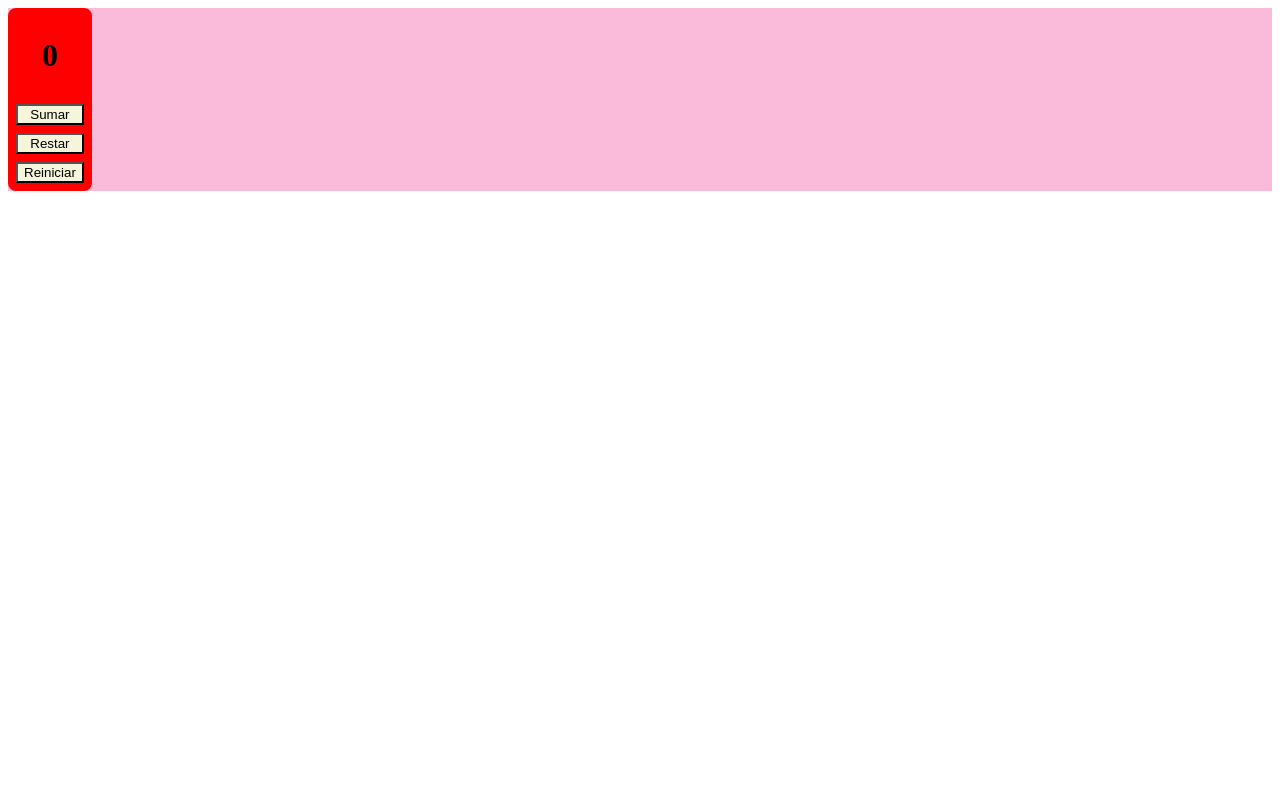
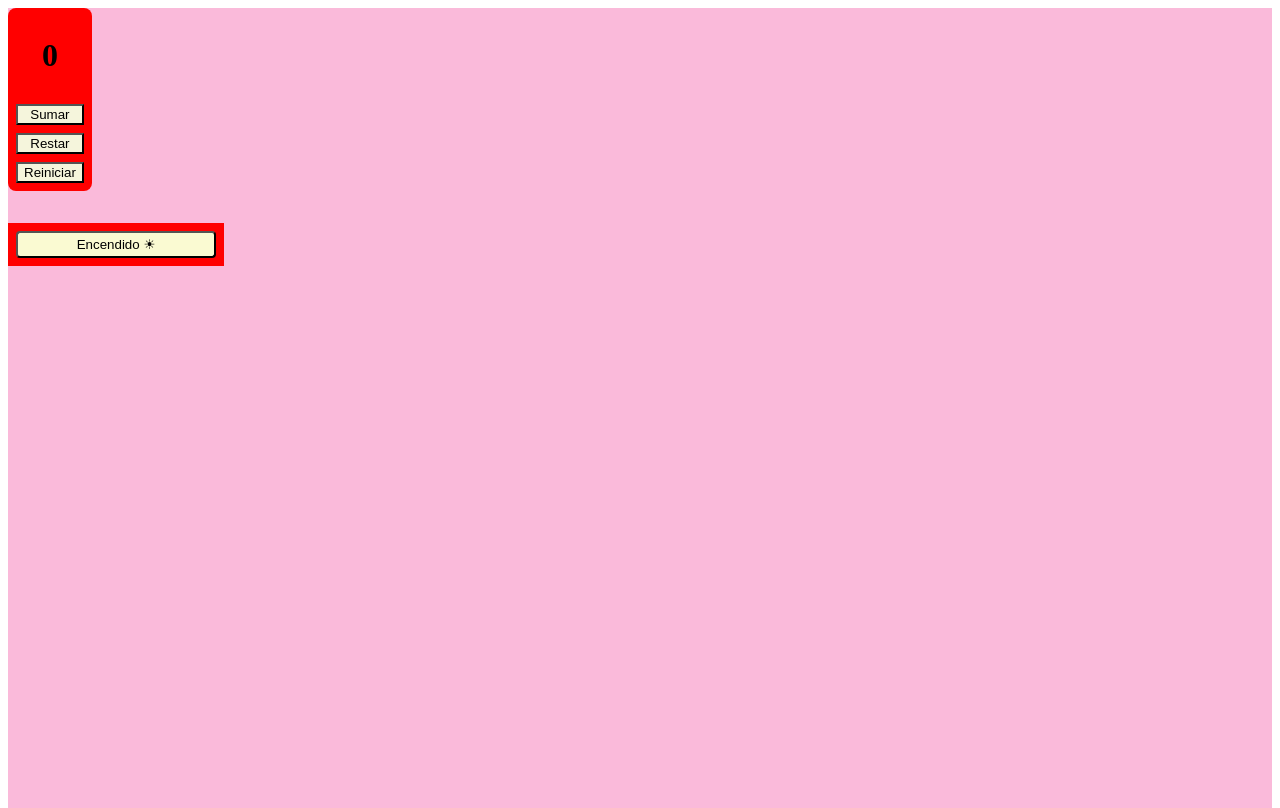
Before and after one commit to javier-ibanez-vizuete/react-usestate, a React (Vite) app: page / in a window 1280 px wide. Built offline with nearby package versions, Linux system fonts and the light colour scheme.

Commit message:
feat(app):add a ToggleButton component

```diff
--- a/src/App.jsx
+++ b/src/App.jsx
@@ -1,12 +1,14 @@
-import { useState } from 'react'
-import { SimpleCounter } from './components/SimpleCounter/SimpleCounter'
+import { useState } from "react";
+import { SimpleCounter } from "./components/SimpleCounter/SimpleCounter";
+import { ToggleButton } from "./components/ToggleButton/ToggleButton";
 
-export const App =() => {
-  const [count, setCount] = useState(0)
+export const App = () => {
+	const [count, setCount] = useState(0);
 
-  return (
-    <>
-    <SimpleCounter/>
-    </>
-  )
-}
+	return (
+		<>
+			<SimpleCounter />
+			<ToggleButton />
+		</>
+	);
+};
--- /dev/null
+++ b/src/components/ToggleButton/ToggleButton.css
@@ -0,0 +1,23 @@
+.toggle-btn-container {
+	display: flex;
+	flex-direction: column;
+	justify-content: center;
+
+	padding: 8px;
+	background-color: red;
+	width: 200px;
+}
+
+.toggle-btn {
+	background-color: lightgrey;
+}
+
+.actived-toggle-btn,
+.toggle-btn {
+	padding: 4px;
+	border-radius: 4px;
+}
+
+.actived-toggle-btn {
+	background-color: lightgoldenrodyellow;
+}
--- /dev/null
+++ b/src/components/ToggleButton/ToggleButton.jsx
@@ -0,0 +1,14 @@
+import { useState } from "react";
+import "./ToggleButton.css";
+
+export const ToggleButton = () => {
+	const [toggle, setToggle] = useState(true);
+	const switchButton = () => setToggle(!toggle);
+	return (
+		<div className="toggle-btn-container">
+			<button className={toggle ? "actived-toggle-btn" : "toggle-btn"} onClick={switchButton}>
+				{toggle ? "Encendido" : "Apagado"} {toggle ? "☀" : "🌛"}
+			</button>
+		</div>
+	);
+};
--- a/src/index.css
+++ b/src/index.css
@@ -1,8 +1,19 @@
+html,
+body {
+	height: 100%;
+}
+
+body {
+	display: flex;
+	flex-direction: column;
+}
+
 #root {
-    display: flex;
-    flex-direction: column;
-    align-items: flex-start;
-    gap: 2rem;
+	display: flex;
+	flex-direction: column;
+	align-items: flex-start;
+	gap: 2rem;
+	flex: 1;
 
-    background-color: #fabada;
+	background-color: #fabada;
 }
```
